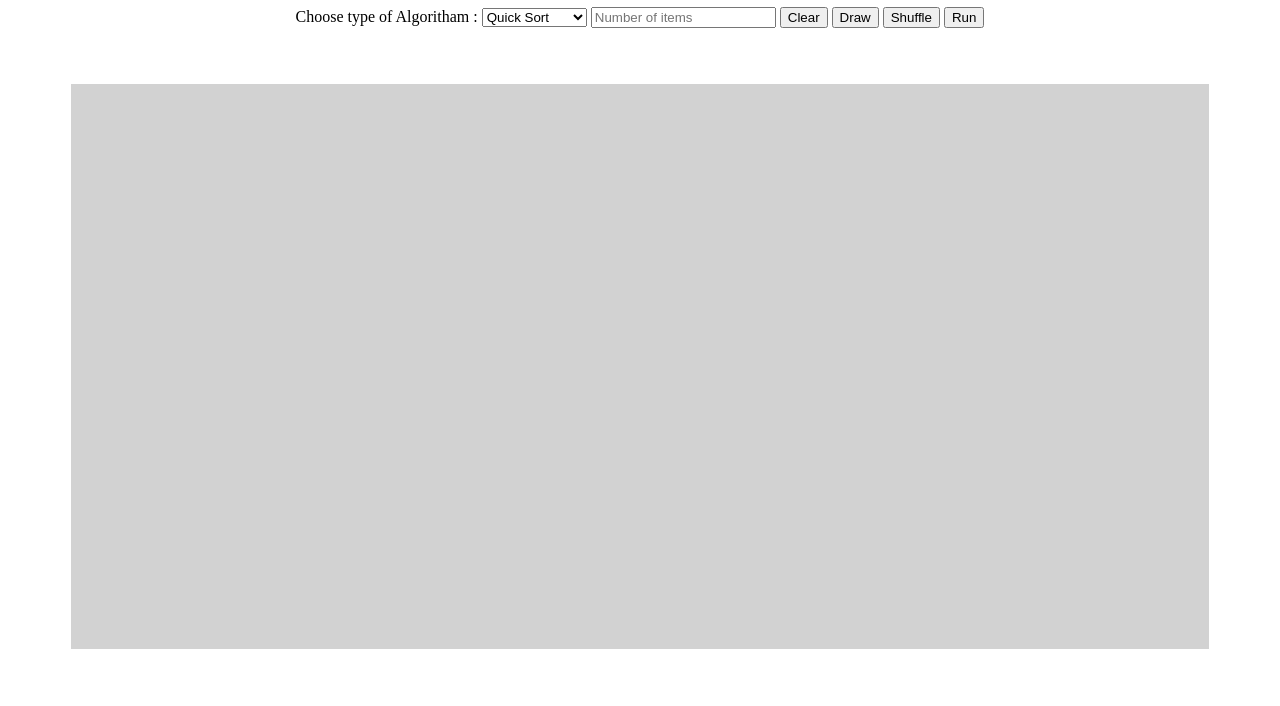
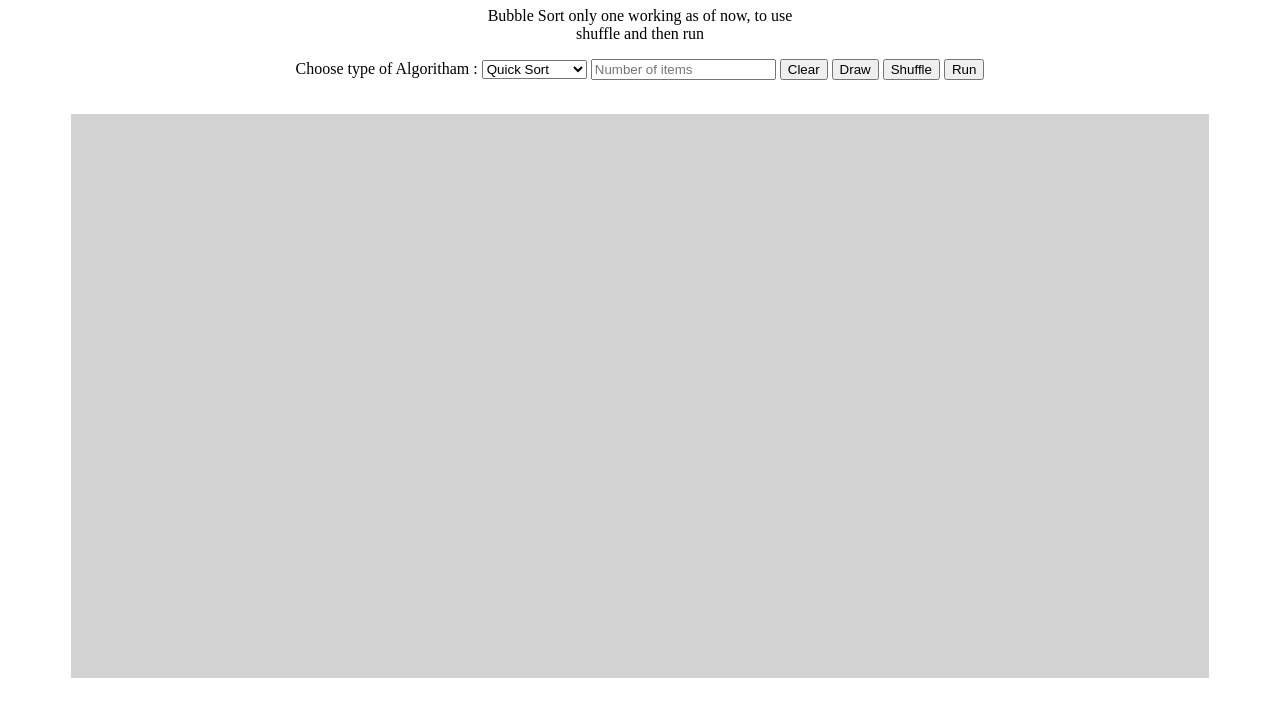
Before and after one commit to SergioPeterson/Sort, a plain HTML site: page index.html in a window 1280 px wide. Shown: the part 94-800 px from the top of the page. Drawn offline with Linux system fonts and the light colour scheme.

Commit message:
Bubble sort v.1

```diff
--- a/index.html
+++ b/index.html
@@ -12,6 +12,8 @@
     <div id="body">
         <header>
             <h1>Sorting Algoritham Visualizer</h1>
+            <p>Bubble Sort only one working as of now, to use <br>
+                shuffle and then run</p>
         </header>
         <nav id="nav">
             <label for="algoritham"> Choose type of Algoritham : </label>
--- a/style.css
+++ b/style.css
@@ -4,7 +4,7 @@
 }
 #canvas {
 	display: flex;
-	margin-top: 5%;
+	margin-top: 3%;
 	height: 72%;
 	width: 100%;
 	background-color: rgba(128, 128, 128, 0.356);
```
